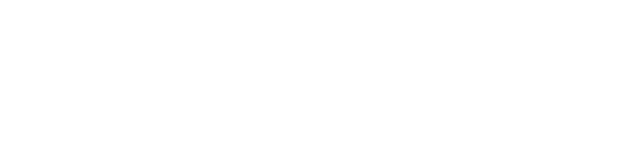
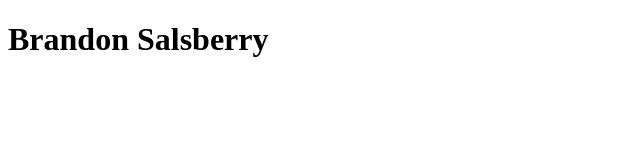
Before and after one commit to IOI655321sorrento/flexbox-assignment, a plain HTML site: page index.html in a window 1280 px wide. Shown: the whole page, without its empty margins (0-640 px from the left). Drawn offline with Linux system fonts and the light colour scheme.

Commit message:
Brandon Salsberry

```diff
--- a/index.html
+++ b/index.html
@@ -5,6 +5,6 @@
 <meta charset="utf-8" lang="en_us">
 </head>
 <body>
-
+<h1>Brandon Salsberry</h1>
 </body>
 </html>
```
